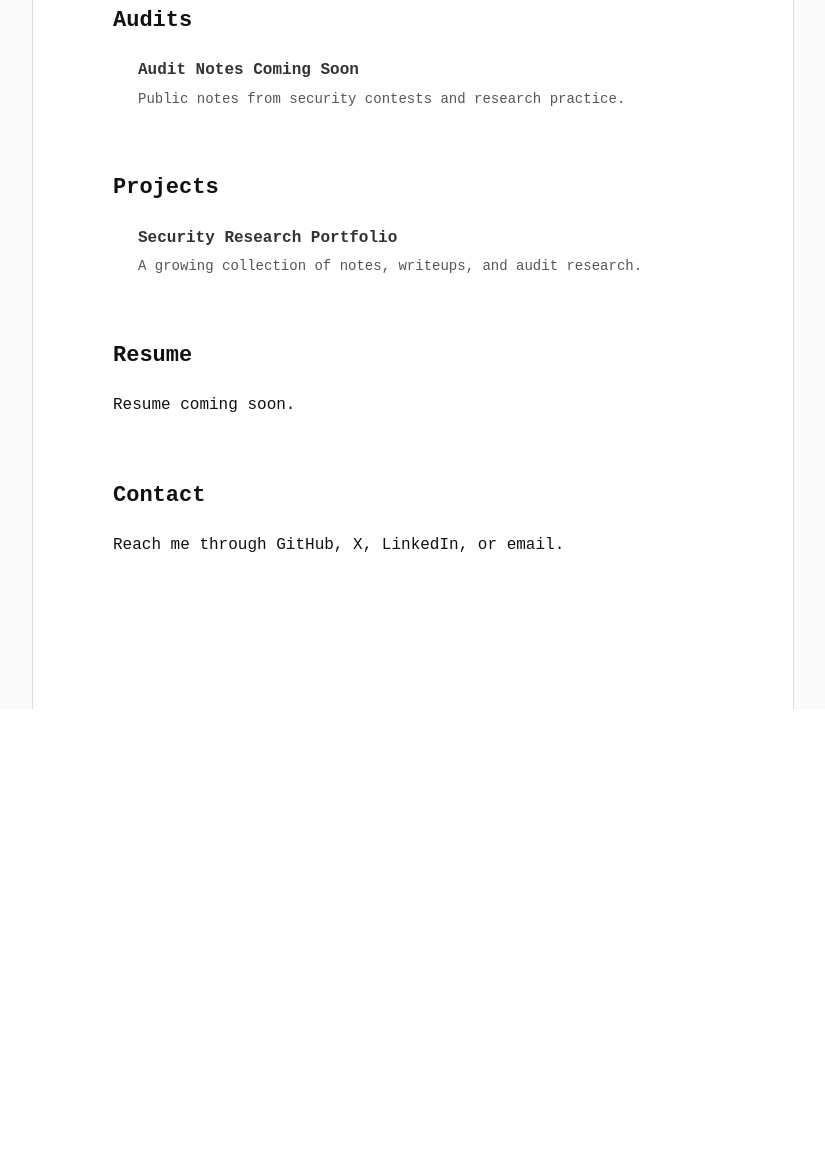
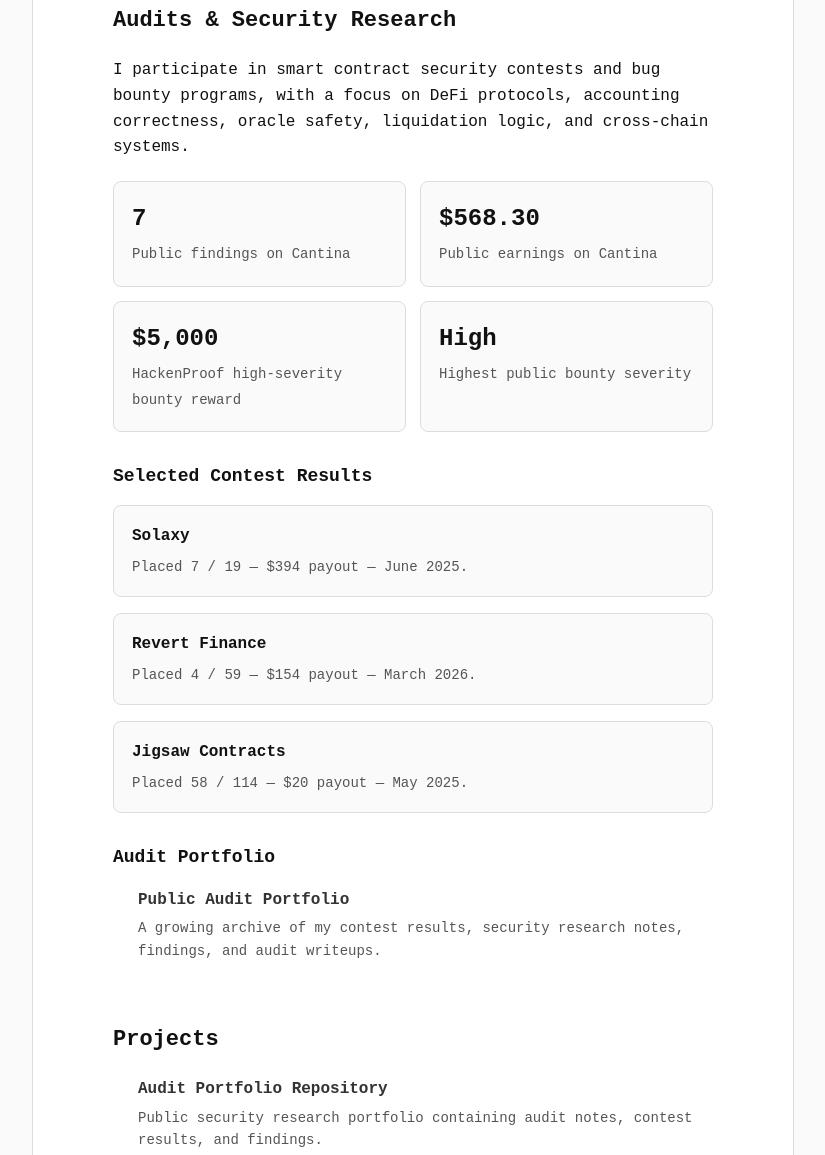
Before and after one commit to Okhayeeli/Okhayeeli.github.io, a plain HTML site: page index.html in a window 1280 px wide. Shown: the part 979-2134 px from the top of the page, without its empty margins (227-1052 px from the left). Before the commit the page ends 1688 px from the top, so only its background shows below. Drawn offline with Linux system fonts and the light colour scheme.

Commit message:
Update index.html

```diff
--- a/index.html
+++ b/index.html
@@ -4,7 +4,7 @@
   <meta charset="UTF-8" />
   <meta name="viewport" content="width=device-width, initial-scale=1.0" />
 
-  <title>Your Name</title>
+  <title>Elizabeth</title>
   <meta name="description" content="Security researcher, writer, and engineer." />
 
   <style>
@@ -77,7 +77,7 @@
     /* MAIN CONTENT */
     .main {
       padding: 90px 80px;
-      max-width: 850px;
+      max-width: 900px;
     }
 
     .intro h1 {
@@ -97,6 +97,12 @@
     .section h2 {
       font-size: 22px;
       margin-bottom: 20px;
+    }
+
+    .section h3 {
+      font-size: 18px;
+      margin-top: 30px;
+      margin-bottom: 14px;
     }
 
     .section ul {
@@ -119,6 +125,45 @@
     .post-desc {
       color: #555;
       margin: 4px 0 0;
+      font-size: 14px;
+    }
+
+    .result-card {
+      border: 1px solid #ddd;
+      padding: 18px;
+      margin-bottom: 16px;
+      border-radius: 8px;
+      background: #fafafa;
+    }
+
+    .result-card p {
+      margin: 6px 0 0;
+      color: #555;
+      font-size: 14px;
+    }
+
+    .stats {
+      display: grid;
+      grid-template-columns: repeat(2, minmax(0, 1fr));
+      gap: 14px;
+      margin-top: 20px;
+    }
+
+    .stat {
+      border: 1px solid #ddd;
+      padding: 18px;
+      border-radius: 8px;
+      background: #fafafa;
+    }
+
+    .stat strong {
+      display: block;
+      font-size: 24px;
+      margin-bottom: 4px;
+    }
+
+    .stat span {
+      color: #555;
       font-size: 14px;
     }
 
@@ -166,6 +211,10 @@
       .main {
         padding: 40px 24px;
       }
+
+      .stats {
+        grid-template-columns: 1fr;
+      }
     }
   </style>
 </head>
@@ -181,7 +230,7 @@
         class="profile-img"
       />
 
-      <div class="name">Your Name</div>
+      <div class="name">Elizabeth</div>
 
       <div class="role">
         Security Researcher &<br />
@@ -192,7 +241,7 @@
         <a href="/">Home</a>
         <a href="#writeups">Writeups</a>
         <a href="#analysis">Analysis</a>
-        <a href="#audits">Audits</a>
+        <a href="#audits">Audits & Results</a>
         <a href="#projects">Projects</a>
         <a href="#resume">Resume</a>
         <a href="#contact">Contact</a>
@@ -202,7 +251,7 @@
     <!-- MAIN CONTENT -->
     <main class="main">
       <section class="intro">
-        <h1>Your Name</h1>
+        <h1>Elizabeth</h1>
 
         <ul>
           <li>Smart Contract Security Researcher</li>
@@ -251,12 +300,64 @@
       </section>
 
       <section class="section" id="audits">
-        <h2>Audits</h2>
+        <h2>Audits & Security Research</h2>
+
+        <p>
+          I participate in smart contract security contests and bug bounty programs,
+          with a focus on DeFi protocols, accounting correctness, oracle safety,
+          liquidation logic, and cross-chain systems.
+        </p>
+
+        <div class="stats">
+          <div class="stat">
+            <strong>7</strong>
+            <span>Public findings on Cantina</span>
+          </div>
+
+          <div class="stat">
+            <strong>$568.30</strong>
+            <span>Public earnings on Cantina</span>
+          </div>
+
+          <div class="stat">
+            <strong>$5,000</strong>
+            <span>HackenProof high-severity bounty reward</span>
+          </div>
+
+          <div class="stat">
+            <strong>High</strong>
+            <span>Highest public bounty severity</span>
+          </div>
+        </div>
+
+        <h3>Selected Contest Results</h3>
+
+        <div class="result-card">
+          <strong>Solaxy</strong>
+          <p>Placed 7 / 19 — $394 payout — June 2025.</p>
+        </div>
+
+        <div class="result-card">
+          <strong>Revert Finance</strong>
+          <p>Placed 4 / 59 — $154 payout — March 2026.</p>
+        </div>
+
+        <div class="result-card">
+          <strong>Jigsaw Contracts</strong>
+          <p>Placed 58 / 114 — $20 payout — May 2025.</p>
+        </div>
+
+        <h3>Audit Portfolio</h3>
 
         <ul class="post-list">
           <li>
-            <a class="post-title" href="#">Audit Notes Coming Soon</a>
-            <p class="post-desc">Public notes from security contests and research practice.</p>
+            <a class="post-title" href="https://github.com/Okhayeeli/audits">
+              Public Audit Portfolio
+            </a>
+            <p class="post-desc">
+              A growing archive of my contest results, security research notes,
+              findings, and audit writeups.
+            </p>
           </li>
         </ul>
       </section>
@@ -266,8 +367,12 @@
 
         <ul class="post-list">
           <li>
-            <a class="post-title" href="#">Security Research Portfolio</a>
-            <p class="post-desc">A growing collection of notes, writeups, and audit research.</p>
+            <a class="post-title" href="https://github.com/Okhayeeli/audits">
+              Audit Portfolio Repository
+            </a>
+            <p class="post-desc">
+              Public security research portfolio containing audit notes, contest results, and findings.
+            </p>
           </li>
         </ul>
       </section>
```
